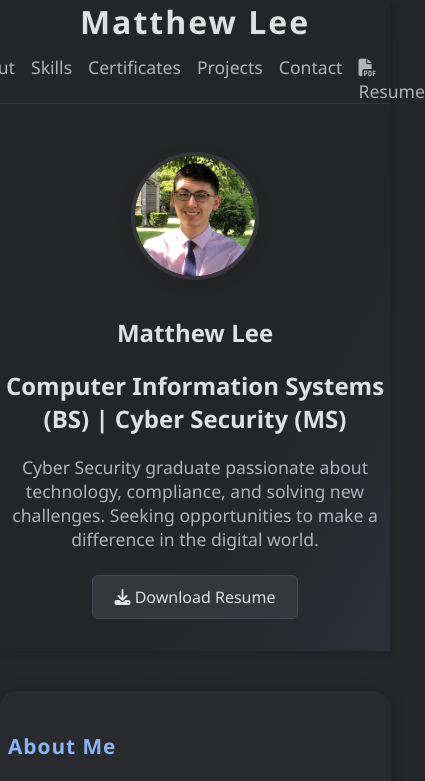
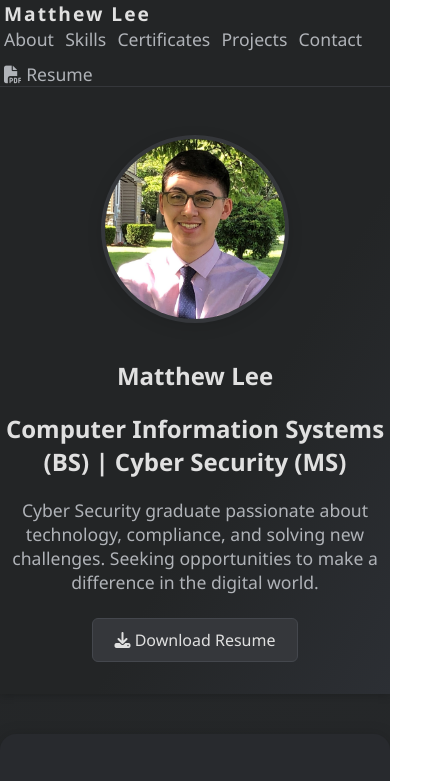
Before and after one commit to MattPlum/mattplum.github.io, a plain HTML site: page index.html in a window 390 px wide. Shown: the top 781 px of the page, 425 px wide, since content can reach past the window. Drawn offline with Linux system fonts and the light colour scheme.

Commit message:
fixed navbar cut off

```diff
--- a/css/test.css
+++ b/css/test.css
@@ -15,17 +15,24 @@ body {
     display: flex;
     justify-content: center;
     align-items: center;
-    padding: 0 0 0 0;
+    padding: 0;
+    padding-right: 18px; /* Add space for scrollbar so content isn't blocked */
     border-bottom: 1px solid #35373b;
+    width: 100vw;
+    box-sizing: border-box;
+    overflow-x: auto;
 }
 
 .container {
-    width: 100%;
-    max-width: 1200px;
+    width: 100vw;
+    max-width: 100vw;
     margin: 0 auto;
     display: flex;
     justify-content: space-between;
     align-items: center;
+    flex-wrap: wrap;
+    box-sizing: border-box;
+    padding: 0 8px;
 }
 
 .site-title {
@@ -39,9 +46,10 @@ body {
 .nav-links {
     list-style: none;
     display: flex;
-    gap: 2rem;
+    gap: 1.2rem;
     margin: 0;
     padding: 0;
+    flex-wrap: wrap;
 }
 
 .nav-links li a {
@@ -265,19 +273,29 @@ body {
         gap: 16px;
     }
 }
-@media (max-width: 600px) {
-    .navbar .container {
+@media (max-width: 700px) {
+    .navbar {
         flex-direction: column;
-        gap: 12px;
+        align-items: flex-start;
+        padding: 0 0 0 0;
+        padding-right: 18px;
+        width: 100vw;
+    }
+    .container {
+        flex-direction: column;
+        align-items: flex-start;
+        width: 100vw;
+        max-width: 100vw;
+        padding: 0 4px;
     }
     .nav-links {
-        gap: 1rem;
+        gap: 0.7rem;
+        flex-wrap: wrap;
+        width: 100vw;
+        justify-content: flex-start;
     }
-    .profile-img {
-        width: 120px;
-        height: 120px;
-    }
-    .section h2 {
-        font-size: 1.3rem;
+    .site-title {
+        font-size: 1.2rem;
+        margin-bottom: 8px;
     }
 }
```
